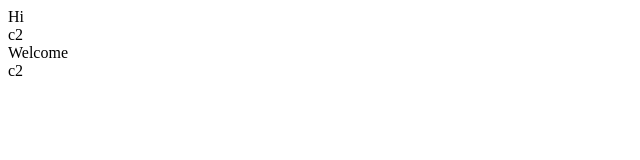
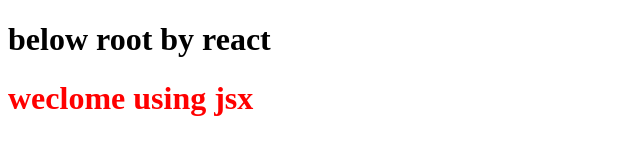
Before and after one commit to SUBHIN-TM/RE-2, a React app: page / in a window 1280 px wide. Shown: the whole page, without its empty margins (0-640 px from the left). Built offline with nearby package versions, Linux system fonts and the light colour scheme.

Commit message:
jsx replaced syntax for create-element

```diff
--- a/app.js
+++ b/app.js
@@ -1,18 +1,9 @@
-/* <div id="parent">
-<div id="child 1">c1</div>
-<div id="child 2">c2</div>
-</div>
-<div id="parent">
-<div id="child 1">c1</div>
-<div id="child 2">c2</div>
-</div>
-*/
 import React from "react";
 import ReactDOM  from "react-dom/client";
 
 
-const heading= [React.createElement("div",{id:"parent "},[React.createElement("div",{id:"child 1"},"Hi"),React.createElement("div",{id:"child 2"},"c2")]),
-               React.createElement("div",{id:"parent2"},[React.createElement("div",{id:"child 3"},"Welcome"),React.createElement("div",{id:"child 4"},"c2")])]
+// const heading= React.createElement("div",{id:"trys"},"welcome by parcel")
+const jsxHeading=<h1 id="trys">weclome using jsx</h1>
 
 const root=ReactDOM.createRoot(document.getElementById("root"))
-root.render(heading)
+root.render(jsxHeading)
--- a/index.html
+++ b/index.html
@@ -3,9 +3,11 @@
 <head>
     <meta charset="UTF-8">
     <meta name="viewport" content="width=device-width, initial-scale=1.0">
+    <link rel="stylesheet" href="style.css">
     <title>learn react</title>
 </head>
 <body>
+    <h1>below root by react</h1>
     <div id="root"></div>
 <script type="module" src="./app.js"></script>
 </body>
--- /dev/null
+++ b/style.css
@@ -0,0 +1,3 @@
+#trys{
+    color: red;
+}
```
